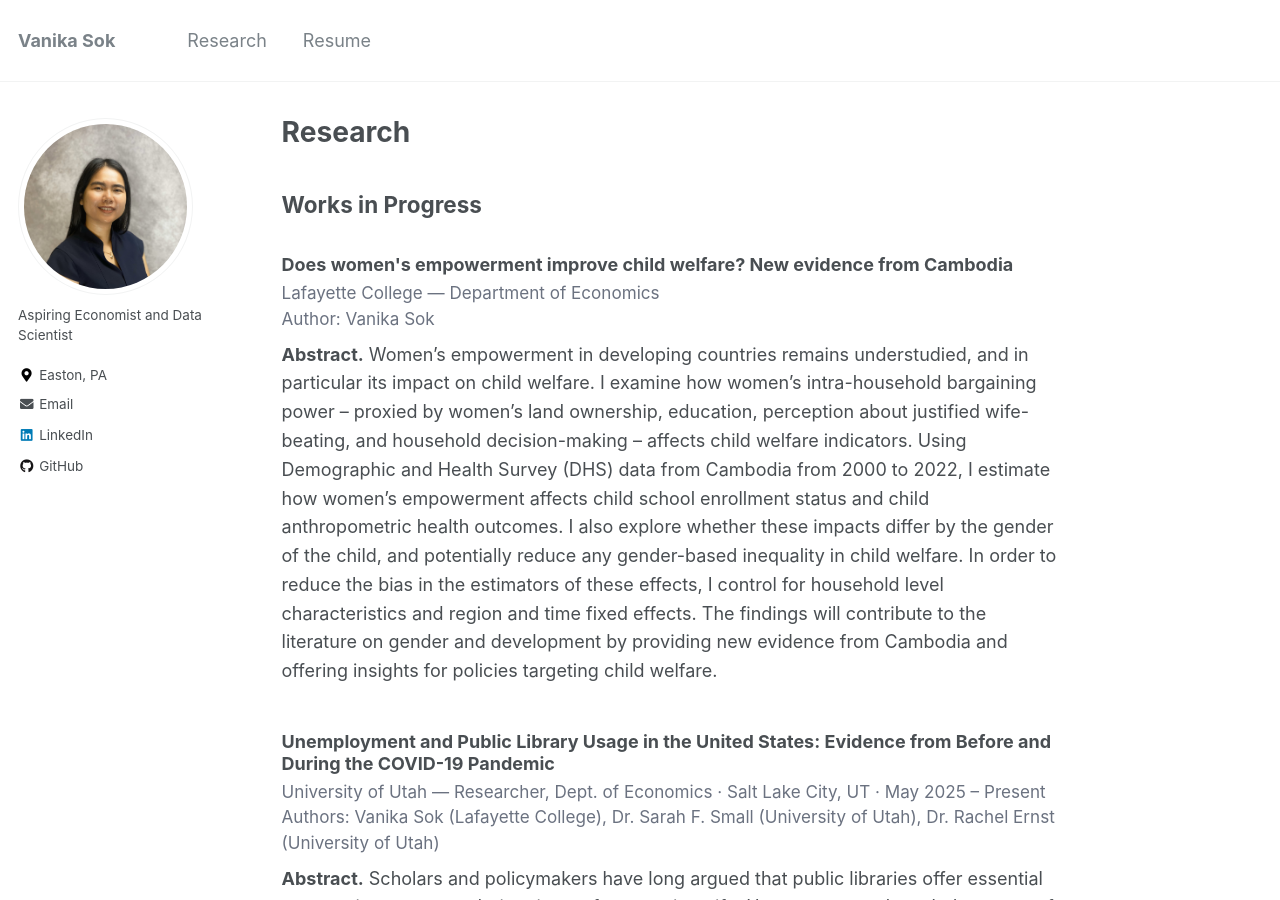
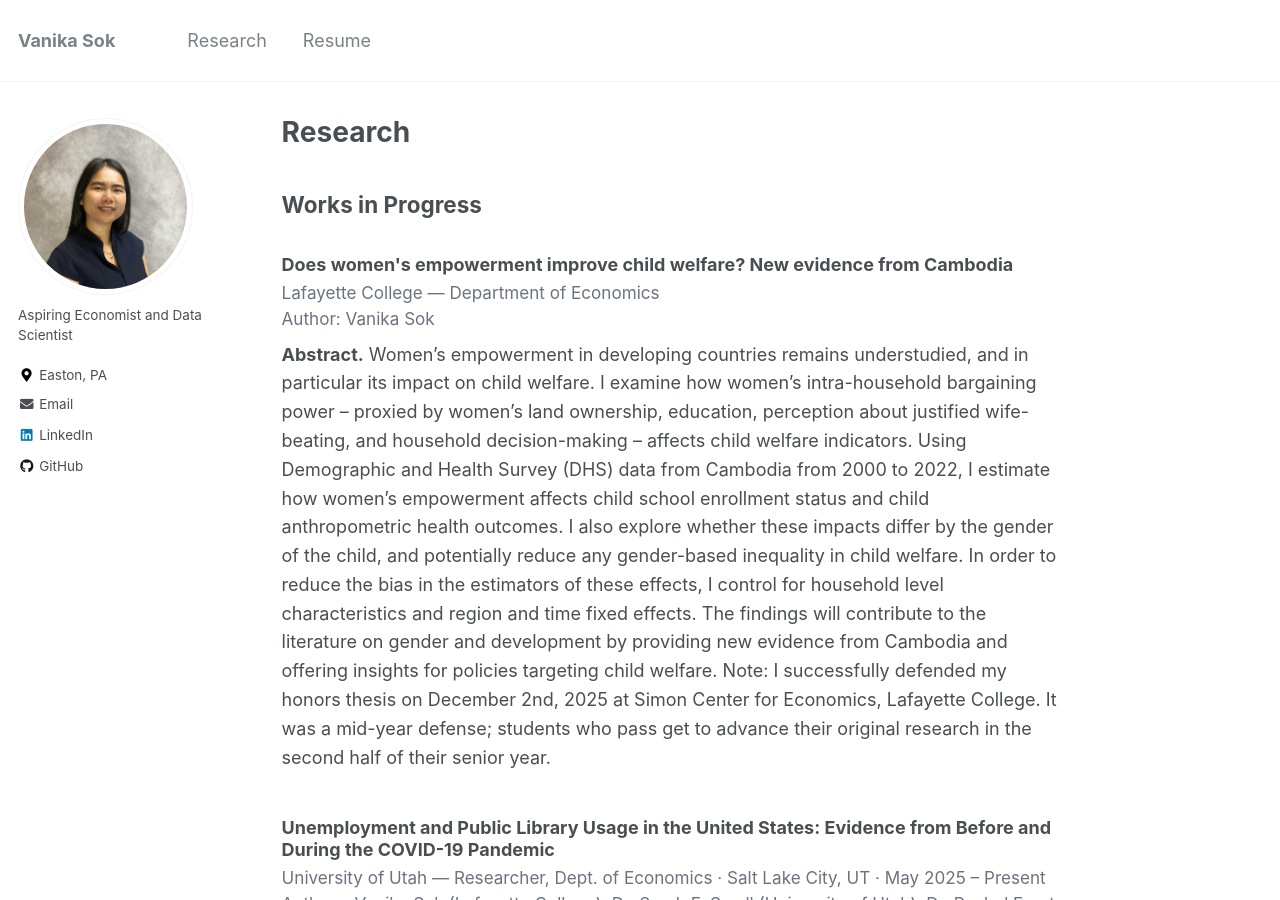
Before and after one commit to Vanika24/Vanika24.github.io, a Jekyll site: the page built from _pages/research.md, in a window 1280 px wide and 900 px high. Built offline with Jekyll 4.4.1, drawn with Linux system fonts in a browser that asks for light colours.

Commit message:
Update research.md

```diff
--- a/_pages/research.md
+++ b/_pages/research.md
@@ -30,6 +30,7 @@ author_profile: true
     </div>
     <div class="research-abstract">
       <strong>Abstract.</strong>  Women’s empowerment in developing countries remains understudied, and in particular its impact on child welfare. I examine how women’s intra-household bargaining power – proxied by women’s land ownership, education, perception about justified wife-beating, and household decision-making – affects child welfare indicators. Using Demographic and Health Survey (DHS) data from Cambodia from 2000 to 2022, I estimate how women’s empowerment affects child school enrollment status and child anthropometric health outcomes. I also explore whether these impacts differ by the gender of the child, and potentially reduce any gender-based inequality in child welfare. In order to reduce the bias in the estimators of these effects, I control for household level characteristics and region and time fixed effects. The findings will contribute to the literature on gender and development by providing new evidence from Cambodia and offering insights for policies targeting child welfare.
+      Note: I successfully defended my honors thesis on December 2nd, 2025 at Simon Center for Economics, Lafayette College. It was a mid-year defense; students who pass get to advance their original research in the second half of their senior year.
     </div>
   </div>
 
```
